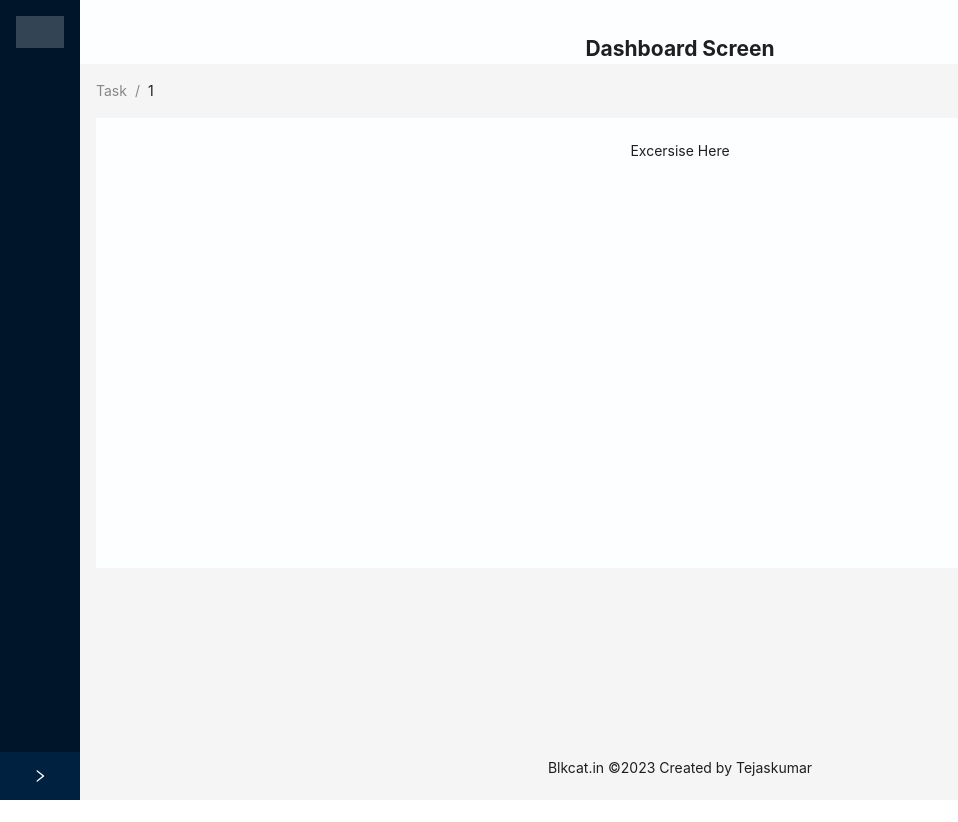
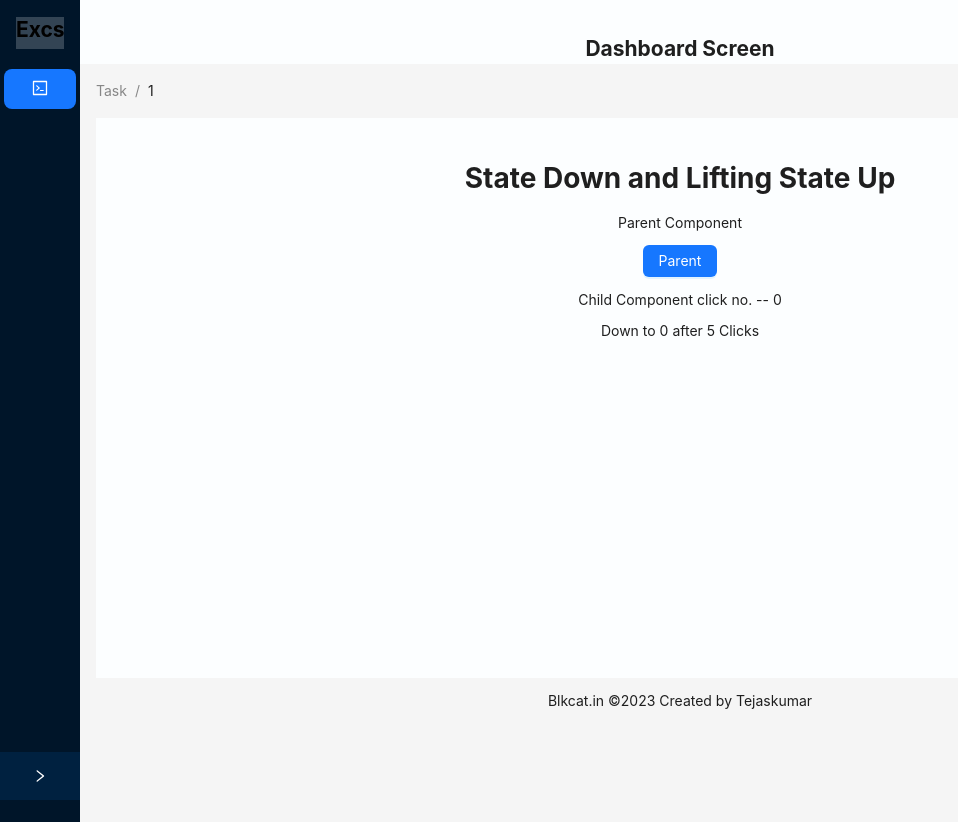
Before and after one commit to tejs13/amplify-react, a React (Create React App) app: page /Dashboard in a window 1280 px wide. Shown: the whole page, without its empty margins (0-958 px from the left). Before the commit the page ends 800 px from the top, so only its background shows below. Built offline with nearby package versions, Linux system fonts and the light colour scheme.

Commit message:
added parent child

```diff
--- a/package.json
+++ b/package.json
@@ -3,6 +3,7 @@
   "version": "0.1.0",
   "private": true,
   "dependencies": {
+    "@ant-design/icons": "^5.0.1",
     "@testing-library/jest-dom": "^5.16.5",
     "@testing-library/react": "^13.4.0",
     "@testing-library/user-event": "^13.5.0",
--- a/src/Commons/WithRouterWrapper.jsx
+++ b/src/Commons/WithRouterWrapper.jsx
@@ -9,6 +9,8 @@ export const withRouter = (Component) => {
     return (
       <Component
         navigate={navigate}
+        location={location}
+        params={params}
         {...props}
         />
     );
--- a/src/Dashboard/Screens/Dashboard.jsx
+++ b/src/Dashboard/Screens/Dashboard.jsx
@@ -1,6 +1,7 @@
 import React, {Component} from 'react';
-import { Breadcrumb, Layout, Menu, theme } from 'antd';
-
+import { Breadcrumb, Layout, Menu} from 'antd';
+import {  CodeOutlined } from '@ant-design/icons';
+import Parent from '../../LearningExcercise/ParentChild/Parent';
 
 const { Header, Content, Footer, Sider } = Layout;
 
@@ -24,6 +25,10 @@ class Dashboard extends React.Component{
         this.setState(this.state.showSideNavBar ? {showSideNavBar: false } : {showSideNavBar: true} )
     }
 
+    handleNavClick = (e) => {
+        console.log(e)
+    }
+
 
 
     render(){
@@ -32,8 +37,17 @@ class Dashboard extends React.Component{
             {/* <h1> </h1> */}
             <Layout style={{ minHeight: '100vh' }}>
             <Sider collapsible collapsed={this.state.showSideNavBar} onCollapse={this.toggleCollapse}>
-                <div style={{ height: 32, margin: 16, background: 'rgba(255, 255, 255, 0.2)' }} />
-                <Menu theme="dark" defaultSelectedKeys={['1']} mode="inline"  />
+                <div style={{ height: 32, margin: 16, background: 'rgba(255, 255, 255, 0.2)' }} >
+                <h1 style={{float: 'inherit'}}>Excs</h1>
+                </div>
+                <Menu theme="dark" defaultSelectedKeys={['1']} mode="inline" onClick={this.handleNavClick}>
+
+                    <Menu.Item key="1">
+                    <CodeOutlined />
+                        <span>Parent Child </span>
+                    </Menu.Item>
+
+                </Menu>
             </Sider>
                 <Layout className="site-layout">
                     <Header style={{ padding: 0, background: '#FCFEFF' }}  >
@@ -44,11 +58,11 @@ class Dashboard extends React.Component{
                         <Breadcrumb.Item>Task</Breadcrumb.Item>
                         <Breadcrumb.Item>1</Breadcrumb.Item>
                     </Breadcrumb>
-                    <div style={{ padding: 24, minHeight: 450, background: '#FCFEFF' }}>
-                        Excersise Here
+                    <div style={{ padding: 24, minHeight: '70vh', background: '#FCFEFF' }}>
+                        <Parent/>
                     </div>
                     </Content>
-                    <Footer style={{ textAlign: 'center' }}>Blkcat.in ©2023 Created by Tejaskumar</Footer>
+                    <Footer style={{ textAlign: 'center',padding: 14, minHeight: '18vh' }}>Blkcat.in ©2023 Created by Tejaskumar</Footer>
                 </Layout>
 
             </Layout>
--- /dev/null
+++ b/src/LearningExcercise/ParentChild/Child.jsx
@@ -0,0 +1,31 @@
+import React, {Component} from 'react';
+
+
+class Child extends React.Component {
+
+
+    state = {}
+
+
+
+    returnClickCount = (c) => {
+        this.props.getClick(c)
+
+    }
+    render() {
+
+        console.log(JSON.stringify(this.props) + 'asd')
+
+        {this.returnClickCount(this.props.clickCount)}
+        return (
+
+            <>
+            <p> Child Component click no. -- {this.props.clickCount}</p>
+            <p> Down to 0 after 5 Clicks </p>
+            </>
+        )
+    }
+
+}
+
+export default Child
--- /dev/null
+++ b/src/LearningExcercise/ParentChild/Parent.jsx
@@ -0,0 +1,45 @@
+import React, {Component} from 'react';
+
+import Child from './Child';
+import { Button } from 'antd';
+
+
+
+class Parent extends React.Component{
+
+
+    state = {
+        clickCount : 0
+    }
+
+    hanldeClick = (e) => {
+        console.log(e);
+        this.setState({clickCount : this.state.clickCount + 1}, ()=>{console.log(this.state.clickCount)})
+    }
+
+    getClickFromChild = (cnt) => {
+        console.log(cnt + "FROM CHILD");
+        if (cnt % 5 ==0 && cnt > 1) {
+            this.setState({clickCount : 0})
+        }
+
+    }
+
+
+
+    render() {
+        return(
+            <>
+            <h1>State Down and Lifting State Up </h1>
+            <p>Parent Component</p>
+            <Button type='primary' onClick={this.hanldeClick}> Parent</Button>
+            <Child clickCount={this.state.clickCount} getClick={this.getClickFromChild}></Child>
+
+            </>
+        )
+    }
+}
+
+
+
+export default Parent
```
Also changed, not shown: 1 other file (tests, documents, lock files or other folders).
